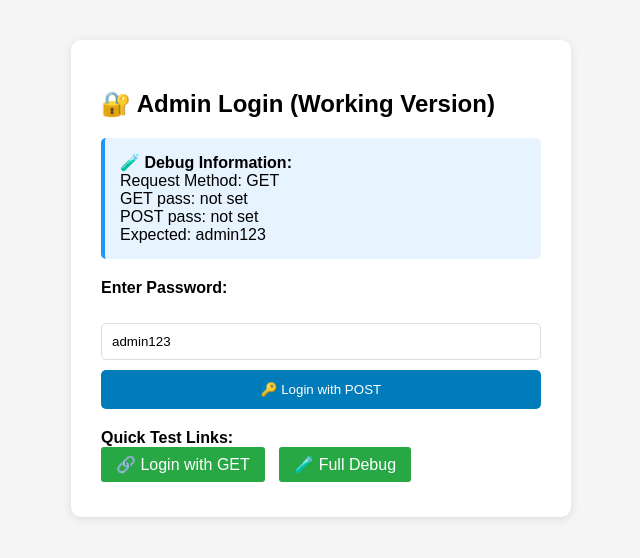
After one commit to thiyagasivam/thiyagidigital.com, a PHP site: page /admin-working.php in a window 1280 px wide. The commit adds this page. Shown: the top 558 px of the page, without its empty margins (319-959 px from the left). Run offline with PHP 8.4, Linux system fonts and the light colour scheme.

Commit message:
feat: Update admin login test and debug pages for cleaner URLs and enhanced debugging information

```diff
--- /dev/null
+++ b/admin-working.php
@@ -0,0 +1,119 @@
+<?php
+// WORKING ADMIN PANEL - SIMPLIFIED VERSION
+error_reporting(E_ALL);
+ini_set('display_errors', 1);
+
+// Password check
+$password = 'admin123';
+$login_ok = false;
+
+if (isset($_POST['pass']) && $_POST['pass'] === $password) {
+    $login_ok = true;
+} elseif (isset($_GET['pass']) && $_GET['pass'] === $password) {
+    $login_ok = true;
+}
+
+if (!$login_ok) {
+    // Show login form
+    ?>
+    <!DOCTYPE html>
+    <html>
+    <head>
+        <title>Admin Login - Working Version</title>
+        <style>
+            body { font-family: Arial, sans-serif; margin: 40px; background: #f5f5f5; }
+            .container { max-width: 500px; margin: 0 auto; }
+            .login-box { background: white; padding: 30px; border-radius: 10px; box-shadow: 0 2px 10px rgba(0,0,0,0.1); }
+            .debug-box { background: #e7f3ff; padding: 15px; border-radius: 5px; margin: 20px 0; border-left: 4px solid #2196F3; }
+            input[type="password"], input[type="text"] { width: 100%; padding: 10px; margin: 10px 0; border: 1px solid #ddd; border-radius: 5px; box-sizing: border-box; }
+            button { background: #007cba; color: white; padding: 12px 20px; border: none; border-radius: 5px; cursor: pointer; width: 100%; }
+            button:hover { background: #005a87; }
+            .test-links { margin-top: 20px; }
+            .test-links a { background: #28a745; color: white; padding: 8px 15px; text-decoration: none; border-radius: 3px; margin-right: 10px; display: inline-block; margin-bottom: 5px; }
+        </style>
+    </head>
+    <body>
+        <div class="container">
+            <div class="login-box">
+                <h2>🔐 Admin Login (Working Version)</h2>
+
+                <div class="debug-box">
+                    <strong>🧪 Debug Information:</strong><br>
+                    Request Method: <?= $_SERVER['REQUEST_METHOD'] ?><br>
+                    GET pass: <?= isset($_GET['pass']) ? $_GET['pass'] : 'not set' ?><br>
+                    POST pass: <?= isset($_POST['pass']) ? $_POST['pass'] : 'not set' ?><br>
+                    Expected: admin123
+                </div>
+
+                <form method="POST" action="">
+                    <p><strong>Enter Password:</strong></p>
+                    <input type="text" name="pass" placeholder="admin123" value="admin123" autocomplete="off">
+                    <button type="submit">🔑 Login with POST</button>
+                </form>
+
+                <div class="test-links">
+                    <strong>Quick Test Links:</strong><br>
+                    <a href="?pass=admin123">🔗 Login with GET</a>
+                    <a href="admin-debug">🧪 Full Debug</a>
+                </div>
+            </div>
+        </div>
+    </body>
+    </html>
+    <?php
+    exit;
+}
+
+// If we reach here, login was successful
+?>
+<!DOCTYPE html>
+<html>
+<head>
+    <title>Admin Panel - Contact Submissions</title>
+    <style>
+        body { font-family: Arial, sans-serif; margin: 20px; background: #f5f5f5; }
+        .success { background: #d4edda; color: #155724; padding: 20px; border-radius: 10px; margin-bottom: 20px; }
+        .container { max-width: 1200px; margin: 0 auto; }
+        .submission { background: white; padding: 20px; margin: 10px 0; border-radius: 10px; box-shadow: 0 2px 5px rgba(0,0,0,0.1); }
+    </style>
+</head>
+<body>
+    <div class="container">
+        <div class="success">
+            <h2>✅ Login Successful!</h2>
+            <p>Welcome to the admin panel. The login system is working correctly.</p>
+            <p><a href="admin_contacts?pass=admin123" style="color: #155724;">Go to Full Admin Panel</a></p>
+        </div>
+
+        <div class="submission">
+            <h3>📊 Contact Submissions:</h3>
+            <?php
+            if (file_exists('contact_submissions.json')) {
+                $lines = file('contact_submissions.json', FILE_IGNORE_NEW_LINES | FILE_SKIP_EMPTY_LINES);
+                echo "<p>Total submissions: " . count($lines) . "</p>";
+
+                if (count($lines) > 0) {
+                    echo "<h4>Recent submissions:</h4>";
+                    $recent = array_slice($lines, -3);
+                    foreach ($recent as $line) {
+                        $data = json_decode($line, true);
+                        if ($data) {
+                            echo "<p><strong>" . htmlspecialchars($data['name']) . "</strong> - " . htmlspecialchars($data['email']) . " (" . htmlspecialchars($data['timestamp']) . ")</p>";
+                        }
+                    }
+                }
+            } else {
+                echo "<p>No submissions file found yet.</p>";
+            }
+            ?>
+        </div>
+
+        <div class="submission">
+            <h3>🔧 Admin Tools:</h3>
+            <p><a href="admin_contacts?pass=admin123">Full Admin Panel</a></p>
+            <p><a href="test-contact-form">Test Contact Form</a></p>
+            <p><a href="test-form-status">System Status</a></p>
+        </div>
+    </div>
+</body>
+</html>
```
Also changed, not shown: admin-debug.php (added, +72 -0 lines), admin-login-test.php (+5 -5 lines), admin_contacts.php (+26 -8 lines), password-test.php (added, +26 -0 lines).
